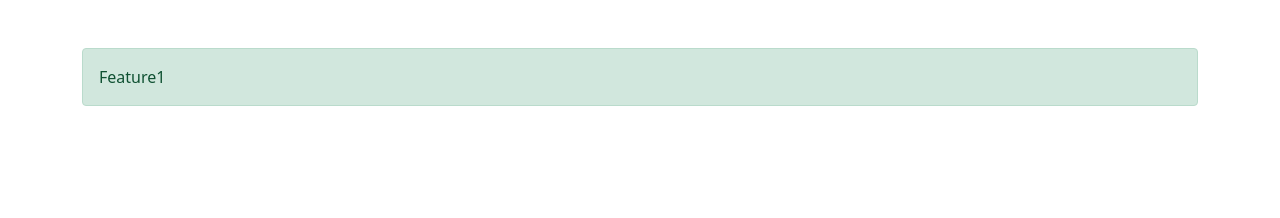
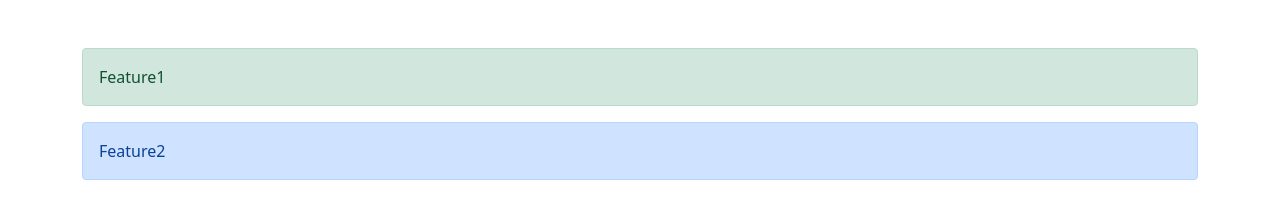
Before and after one commit to diegoGoCode/Digital-BdB, a plain HTML site: page index.html in a window 1280 px wide. Drawn offline with nearby package versions, Linux system fonts and the light colour scheme.

Commit message:
commit Feature2

```diff
--- a/index.html
+++ b/index.html
@@ -13,6 +13,9 @@
         <div class="alert alert-success" role="alert">
             Feature1
         </div>
+        <div class="alert alert-primary" role="alert">
+            Feature2
+        </div>
     </div>
     <!-- JavaScript Bundle with Popper -->
     <script src="https://cdn.jsdelivr.net/npm/bootstrap@5.0.1/dist/js/bootstrap.bundle.min.js" integrity="sha384-gtEjrD/SeCtmISkJkNUaaKMoLD0//ElJ19smozuHV6z3Iehds+3Ulb9Bn9Plx0x4" crossorigin="anonymous"></script>
```
